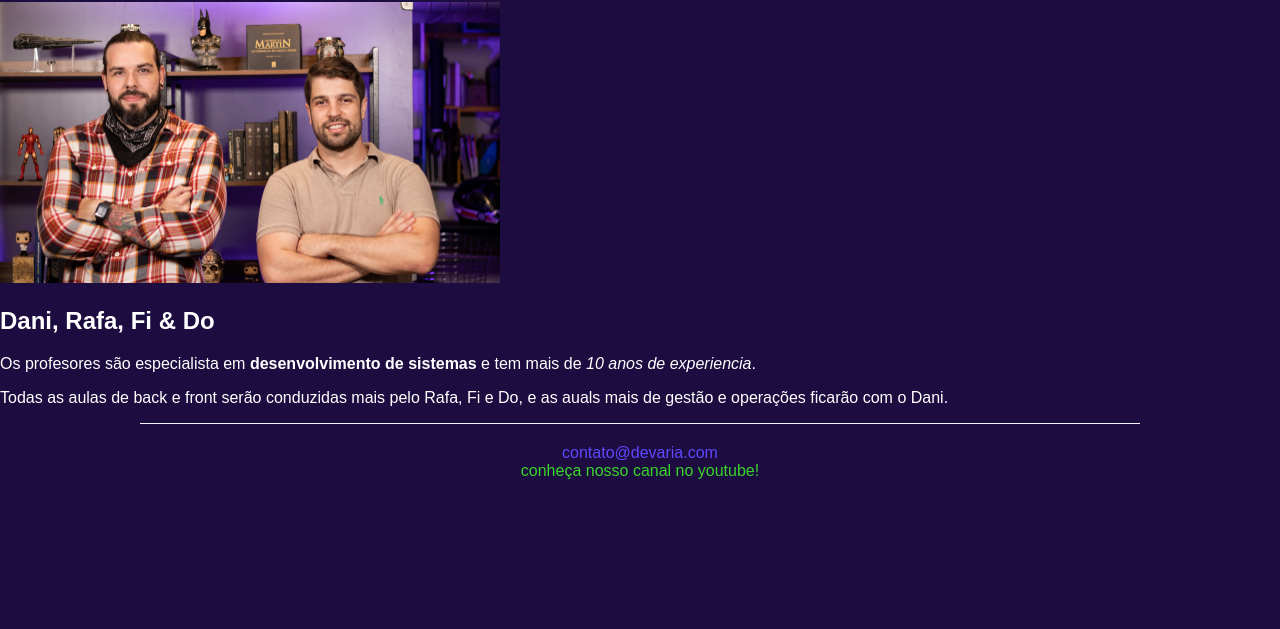
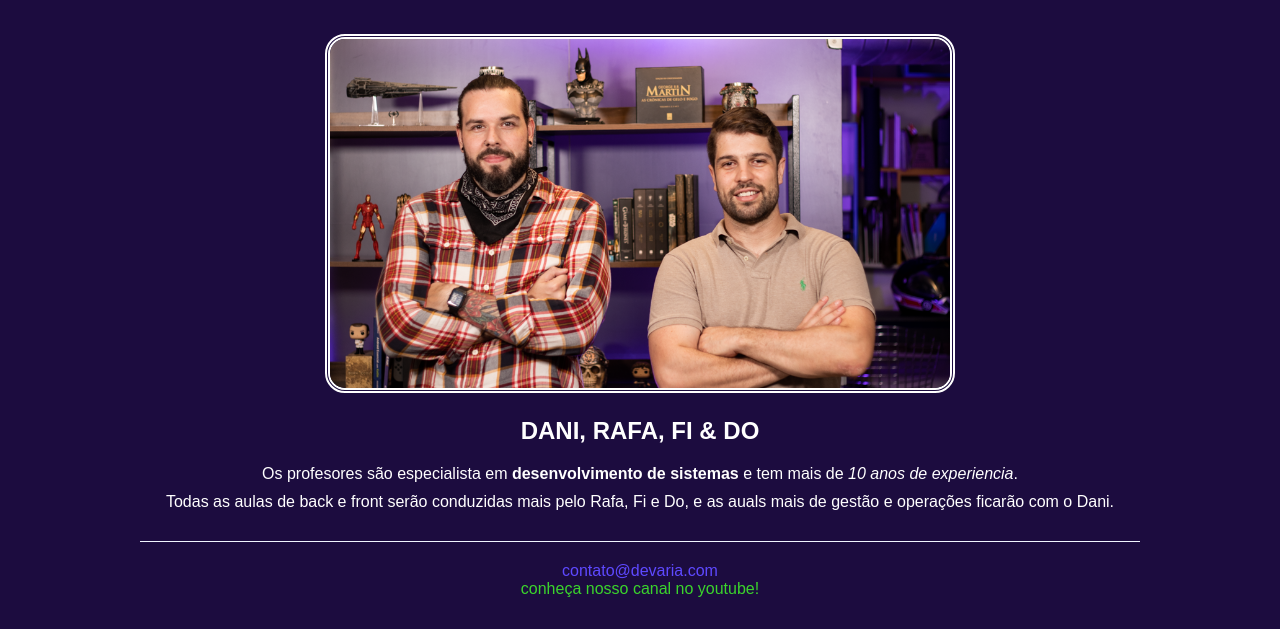
Before and after one commit to Scmazzucato/devaria-aulaHTML-2021, a plain HTML site: page Professores.html in a window 1280 px wide. Shown: the part 171-800 px from the top of the page. Drawn offline with Linux system fonts and the light colour scheme.

Commit message:
professores css

```diff
--- a/Professores.html
+++ b/Professores.html
@@ -8,6 +8,7 @@
         <meta http-equiv="refresh" content="5000">
         <meta name="viewport" content="width=device-width, inicial-scale=1.0">
         <link rel="stylesheet" href="public/css/devaria.css"/>
+        <link rel="stylesheet" href="public/css/professores.css"/>
         <link rel="stylesheet" href="public/css/header.css"/>
         <link rel="stylesheet" href="public/css/footer.css"/>
         <title>Professores Devaria</title>
@@ -26,17 +27,17 @@
                 </nav>
         </header>
         <main>
-            <h1>Professores Devaria</h1>
-            <section>
-                <div>
-                    <img src="public/fotos/fotoprofessores.png"width="500"alt="Foto dos Professores"/>
+            <h1 class="title text-center">Professores Devaria</h1>
+            <section class="content-container">
+                <div class="text-center">
+                    <img class="width-50pct-desktop" src="public/fotos/fotoprofessores.png"alt="Foto dos Professores"/>
                 </div>
                 <article>
-                    <h2>Dani, Rafa, Fi & Do</h2>
-                    <p>
+                    <h2 class="title text-center">Dani, Rafa, Fi & Do</h2>
+                    <p class="text-justify width-50pct-desktop">
                         Os profesores são especialista em <strong>desenvolvimento de sistemas</strong> e tem mais de <em>10 anos de experiencia</em>.
                     </p>
-                    <p>
+                    <p class="text-justify width-50pct-desktop">
                         Todas as aulas de back e front serão conduzidas mais pelo Rafa, Fi e Do, e as auals mais de gestão e operações ficarão com o Dani.
                     </p>
                 </article>
--- a/public/css/devaria.css
+++ b/public/css/devaria.css
@@ -7,3 +7,22 @@ body{
     color: #fff;
     margin: 0;
 }
+.title{
+    padding: 0 20px;
+    font-size: 1.75em;
+    text-transform: uppercase;
+}
+h1.title{
+    margin: 40px auto 20px;
+}
+.text-justify{
+    text-align: justify;
+}
+.text-center{
+    text-align: center;
+}
+@media screen and (min-width:992px){
+    img.width-50pct-desktop {
+        width: 50% !important;
+    }
+}
--- /dev/null
+++ b/public/css/professores.css
@@ -0,0 +1,17 @@
+.content-container{
+    padding: 20px;
+}
+.content-container > div img{
+    width: 98%;
+    border-radius: 20px;
+    border: 5px double;
+}
+.content-container h2.title{
+    font-size: 1.5em;
+}
+@media screen and (min-width:992px) {
+    .content-container article p{
+        margin: 0 auto 10px;
+        text-align: center;
+    }
+}
```
Also changed, not shown: DevStar.html (+1 -1 lines), FaleConosco.html (+1 -1 lines), index.html (+5 -5 lines), public/css/index.css (+20 -0 lines).
